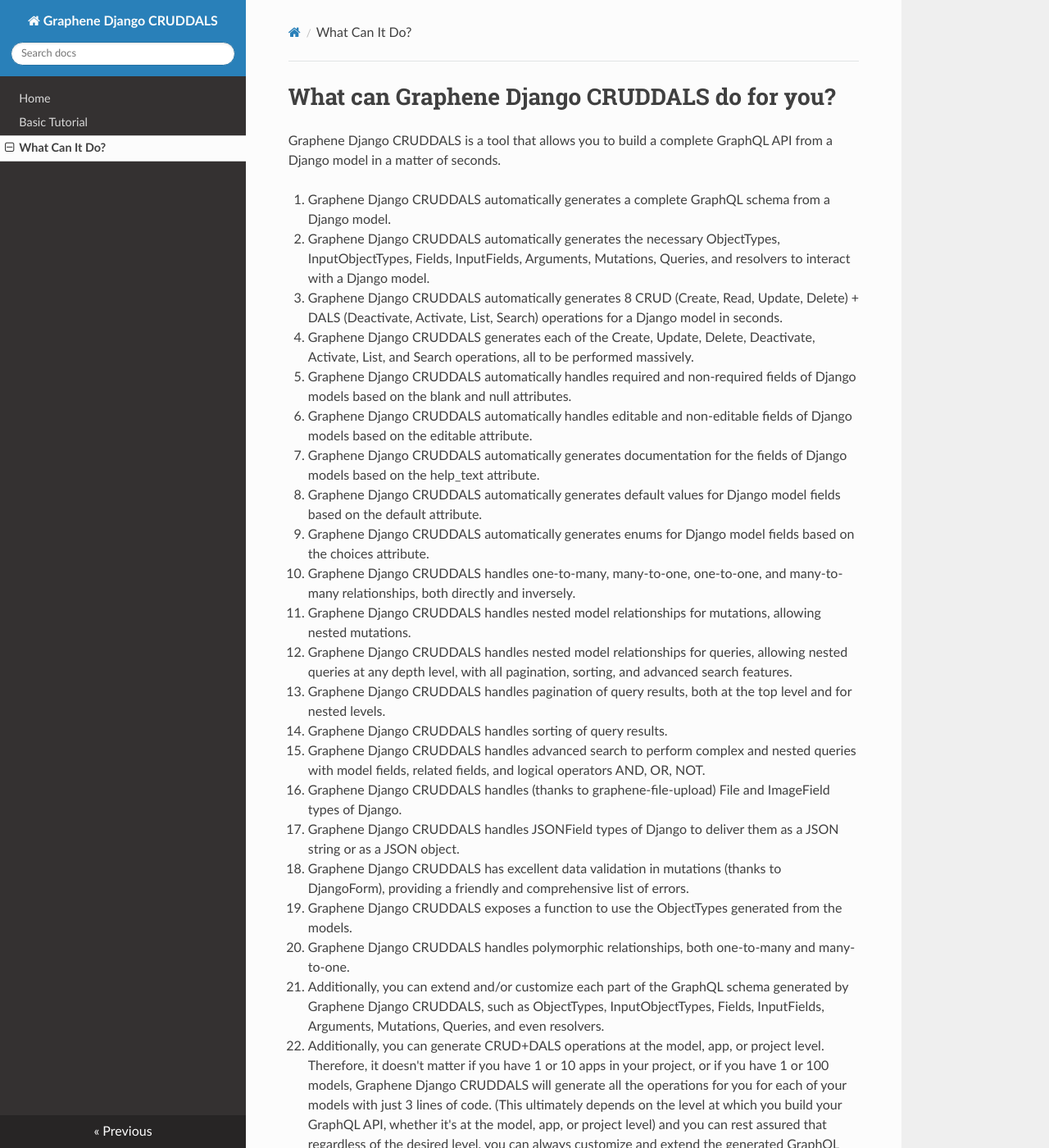
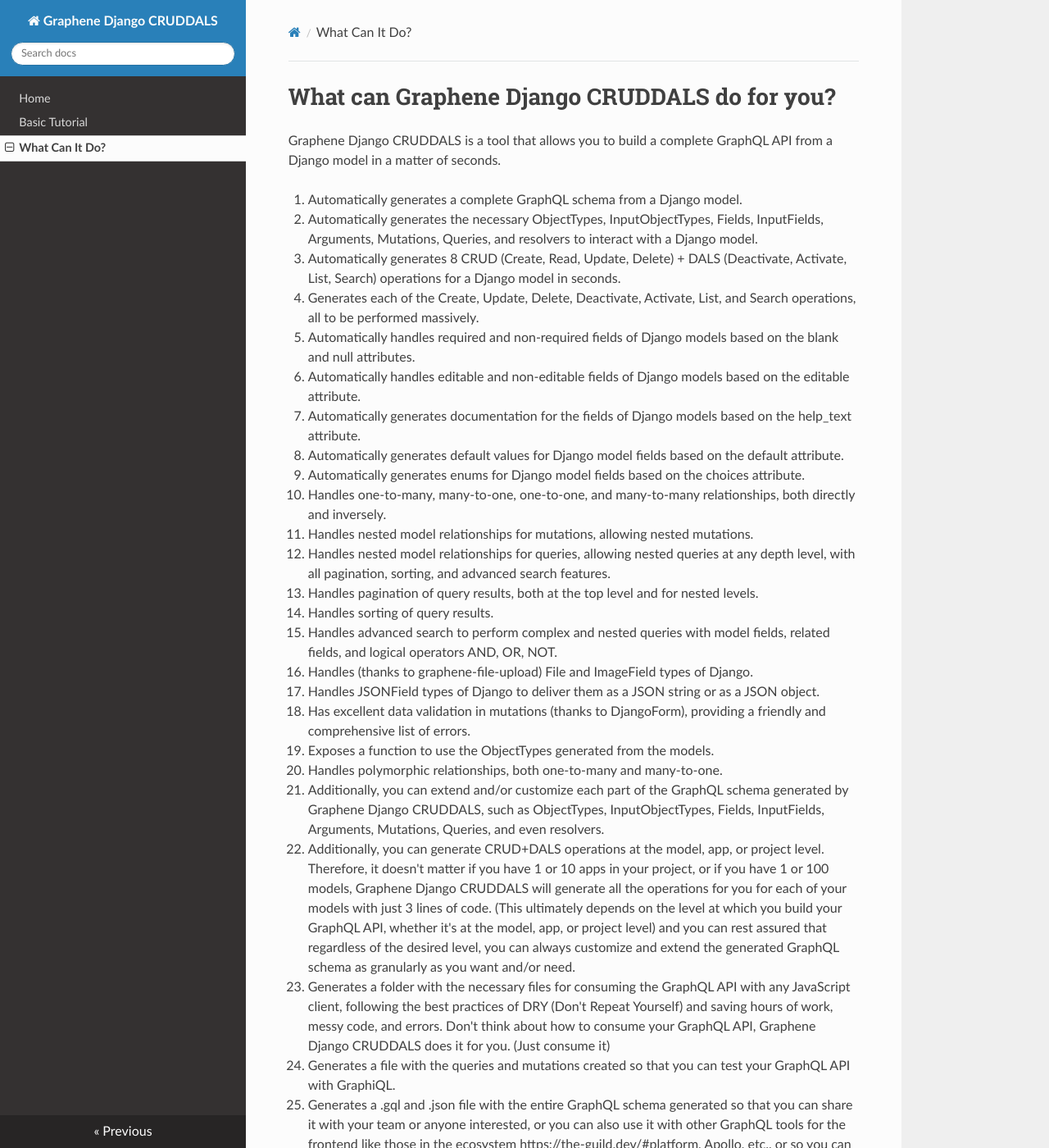
Before and after one commit to juanjcardona13/graphene_django_cruddals, an MkDocs documentation site: the page built from docs/docs/what-can-do.md, in a window 1280 px wide and 1400 px high. Shown: the whole window at 82% size. Built offline with MkDocs 1.6.1, drawn with Linux system fonts in a browser that asks for light colours; nearby versions of some CDN libraries; some of the changed text lies outside the part shown.

Commit message:
Better text in what - can - it -do

```diff
--- a/docs/docs/what-can-do.md
+++ b/docs/docs/what-can-do.md
@@ -2,37 +2,28 @@
 
 Graphene Django CRUDDALS is a tool that allows you to build a complete GraphQL API from a Django model in a matter of seconds.
 
-1. Graphene Django CRUDDALS automatically generates a complete GraphQL schema from a Django model.
-2. Graphene Django CRUDDALS automatically generates the necessary ObjectTypes, InputObjectTypes, Fields, InputFields, Arguments, Mutations, Queries, and resolvers to interact with a Django model.
-3. Graphene Django CRUDDALS automatically generates 8 CRUD (Create, Read, Update, Delete) + DALS (Deactivate, Activate, List, Search) operations for a Django model in seconds.
-4. Graphene Django CRUDDALS generates each of the Create, Update, Delete, Deactivate, Activate, List, and Search operations, all to be performed massively.
-5. Graphene Django CRUDDALS automatically handles required and non-required fields of Django models based on the blank and null attributes.
-6. Graphene Django CRUDDALS automatically handles editable and non-editable fields of Django models based on the editable attribute.
-7. Graphene Django CRUDDALS automatically generates documentation for the fields of Django models based on the help_text attribute.
-8. Graphene Django CRUDDALS automatically generates default values for Django model fields based on the default attribute.
-9. Graphene Django CRUDDALS automatically generates enums for Django model fields based on the choices attribute.
-10. Graphene Django CRUDDALS handles one-to-many, many-to-one, one-to-one, and many-to-many relationships, both directly and inversely.
-11. Graphene Django CRUDDALS handles nested model relationships for mutations, allowing nested mutations.
-12. Graphene Django CRUDDALS handles nested model relationships for queries, allowing nested queries at any depth level, with all pagination, sorting, and advanced search features.
-13. Graphene Django CRUDDALS handles pagination of query results, both at the top level and for nested levels.
-14. Graphene Django CRUDDALS handles sorting of query results.
-15. Graphene Django CRUDDALS handles advanced search to perform complex and nested queries with model fields, related fields, and logical operators AND, OR, NOT.
-16. Graphene Django CRUDDALS handles (thanks to graphene-file-upload) File and ImageField types of Django.
-17. Graphene Django CRUDDALS handles JSONField types of Django to deliver them as a JSON string or as a JSON object.
-18. Graphene Django CRUDDALS has excellent data validation in mutations (thanks to DjangoForm), providing a friendly and comprehensive list of errors.
-19. Graphene Django CRUDDALS exposes a function to use the ObjectTypes generated from the models.
-20. Graphene Django CRUDDALS handles polymorphic relationships, both one-to-many and many-to-one.
+1. Automatically generates a complete GraphQL schema from a Django model.
+2. Automatically generates the necessary ObjectTypes, InputObjectTypes, Fields, InputFields, Arguments, Mutations, Queries, and resolvers to interact with a Django model.
+3. Automatically generates 8 CRUD (Create, Read, Update, Delete) + DALS (Deactivate, Activate, List, Search) operations for a Django model in seconds.
+4. Generates each of the Create, Update, Delete, Deactivate, Activate, List, and Search operations, all to be performed massively.
+5. Automatically handles required and non-required fields of Django models based on the blank and null attributes.
+6. Automatically handles editable and non-editable fields of Django models based on the editable attribute.
+7. Automatically generates documentation for the fields of Django models based on the help_text attribute.
+8. Automatically generates default values for Django model fields based on the default attribute.
+9. Automatically generates enums for Django model fields based on the choices attribute.
+10. Handles one-to-many, many-to-one, one-to-one, and many-to-many relationships, both directly and inversely.
+11. Handles nested model relationships for mutations, allowing nested mutations.
+12. Handles nested model relationships for queries, allowing nested queries at any depth level, with all pagination, sorting, and advanced search features.
+13. Handles pagination of query results, both at the top level and for nested levels.
+14. Handles sorting of query results.
+15. Handles advanced search to perform complex and nested queries with model fields, related fields, and logical operators AND, OR, NOT.
+16. Handles (thanks to graphene-file-upload) File and ImageField types of Django.
+17. Handles JSONField types of Django to deliver them as a JSON string or as a JSON object.
+18. Has excellent data validation in mutations (thanks to DjangoForm), providing a friendly and comprehensive list of errors.
+19. Exposes a function to use the ObjectTypes generated from the models.
+20. Handles polymorphic relationships, both one-to-many and many-to-one.
 21. Additionally, you can extend and/or customize each part of the GraphQL schema generated by Graphene Django CRUDDALS, such as ObjectTypes, InputObjectTypes, Fields, InputFields, Arguments, Mutations, Queries, and even resolvers.
 22. Additionally, you can generate CRUD+DALS operations at the model, app, or project level. Therefore, it doesn't matter if you have 1 or 10 apps in your project, or if you have 1 or 100 models, Graphene Django CRUDDALS will generate all the operations for you for each of your models with just 3 lines of code. (This ultimately depends on the level at which you build your GraphQL API, whether it's at the model, app, or project level) and you can rest assured that regardless of the desired level, you can always customize and extend the generated GraphQL schema as granularly as you want and/or need.
-23. Graphene Django CRUDDALS generates a folder with the necessary files for consuming the GraphQL API with any JavaScript client, following the best practices of DRY (Don't Repeat Yourself) and saving hours of work, messy code, and errors. Don't think about how to consume your GraphQL API, Graphene Django CRUDDALS does it for you. (Just consume it)
-24. Graphene Django CRUDDALS generates a file with the queries and mutations created so that you can test your GraphQL API with GraphiQL.
-25. Graphene Django CRUDDALS generates a .gql and .json file with the entire GraphQL schema generated so that you can share it with your team or anyone interested, or you can also use it with other GraphQL tools for the frontend like those in the ecosystem https://the-guild.dev/#platform, Apollo, etc., or so you can migrate to another language or backend framework. The possibilities are endless.
-
-
-=============================================================================================
-(coming soon) Graphene Django CRUDDALS handles Django transactions to ensure data integrity.
-(coming soon) Graphene Django CRUDDALS generates GraphQL directives to handle authentication and authorization.
-(coming soon) Graphene Django CRUDDALS hides fields in its GraphiQL depending on user permissions.
-(coming soon) Additionally, it uses the best query optimization practices in Django to improve query performance.
-(coming soon) Additionally, it generates types for use in TypeScript.
-(coming soon) Additionally, it generates validators such as zod, yup, etc.
+23. Generates a folder with the necessary files for consuming the GraphQL API with any JavaScript client, following the best practices of DRY (Don't Repeat Yourself) and saving hours of work, messy code, and errors. Don't think about how to consume your GraphQL API, Graphene Django CRUDDALS does it for you. (Just consume it)
+24. Generates a file with the queries and mutations created so that you can test your GraphQL API with GraphiQL.
+25. Generates a .gql and .json file with the entire GraphQL schema generated so that you can share it with your team or anyone interested, or you can also use it with other GraphQL tools for the frontend like those in the ecosystem https://the-guild.dev/#platform, Apollo, etc., or so you can migrate to another language or backend framework. The possibilities are endless.
```
